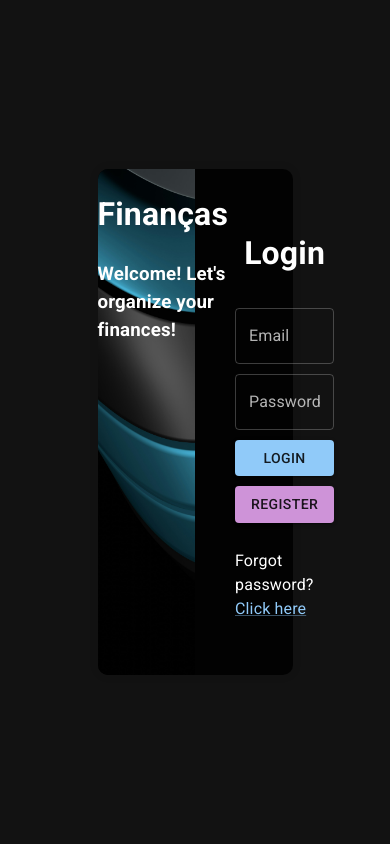
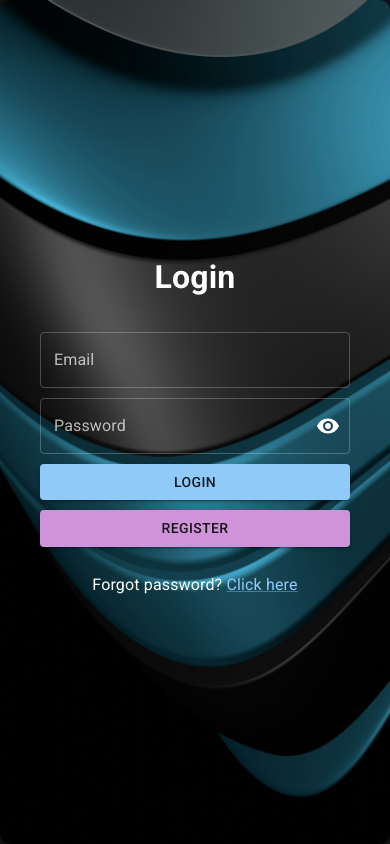
Before and after one commit to andrebot/financas, a React app: page /login in a window 390 px wide. Built offline with nearby package versions, Linux system fonts and the light colour scheme.

Commit message:
Adding responsiveness to login page. Making passwordField stylizable

```diff
--- a/src/client/components/form/passwordField.tsx
+++ b/src/client/components/form/passwordField.tsx
@@ -24,14 +24,18 @@ export default function PasswordField({
   label,
   value,
   onChange,
-  error,
-  helperText,
+  onKeyDown = () => {},
+  className,
+  error = false,
+  helperText = '',
 }: {
   label: string;
   value: string;
   onChange: (event: React.ChangeEvent<HTMLInputElement>) => void;
-  error: boolean;
-  helperText: string;
+  onKeyDown?: (event: React.KeyboardEvent<HTMLInputElement>) => void;
+  className?: string;
+  error?: boolean;
+  helperText?: string;
 }) {
   const [showPassword, setShowPassword] = useState(false);
 
@@ -44,9 +48,11 @@ export default function PasswordField({
 
   return (
     <TextField
+      className={className}
       type={showPassword ? 'text' : 'password'}
       value={value}
       onChange={onChange}
+      onKeyDown={onKeyDown}
       error={error}
       helperText={helperText}
       InputProps={{
--- a/src/client/i18n/en.tsx
+++ b/src/client/i18n/en.tsx
@@ -23,5 +23,6 @@ export default {
     duplicateUser: 'Email already registered',
     unknownError: 'Unexpected error occurred on the server. Please try again later.',
     reviewDataProvided: 'Please review the data provided.',
+    loginSuccess: 'Login successful!',
   },
 };
--- a/src/client/i18n/pt-br.tsx
+++ b/src/client/i18n/pt-br.tsx
@@ -23,5 +23,6 @@ export default {
     duplicateUser: 'Email já registrado',
     unknownError: 'Um erro inesperado ocorreu no servidor. Por favor, tente novamente mais tarde.',
     reviewDataProvided: 'Por favor, revise os dados fornecidos.',
+    loginSuccess: 'Login realizado com sucesso!',
   },
 };
--- a/src/client/pages/login/index.tsx
+++ b/src/client/pages/login/index.tsx
@@ -6,14 +6,15 @@ import { CircularProgress } from '@mui/material';
 import { useLoginMutation } from '../../features/login';
 import { useAuth } from '../../hooks/authContext';
 import {
+  LoginImageContainer,
+  LoginStyledWrapper,
+  LoginPasswordField,
+  LoginFormContainer,
+  LoginContainer,
+  LoginTextField,
   LoginMainDiv,
-  LoginContainer,
-  LoginStyledWrapper,
-  LoginImageContainer,
+  LoginButton,
   LoginImage,
-  LoginFormContainer,
-  LoginButton,
-  LoginTextField,
   ForgotLink,
 } from './styledComponents';
 import Money1 from '../../assets/monay1.png';
@@ -29,7 +30,7 @@ export default function Login(): React.JSX.Element {
   const [login, { isLoading }] = useLoginMutation();
   const [email, setEmail] = useState('');
   const [password, setPassword] = useState('');
-  const { user } = useAuth();
+  const { user, setUser, setAccessToken } = useAuth();
 
   /**
    * Redirects the user to the home page if they are already logged in.
@@ -65,6 +66,10 @@ export default function Login(): React.JSX.Element {
 
       if ('error' in response) {
         handleError(response.error);
+      } else {
+        setUser(response.data.user);
+        setAccessToken(response.data.accessToken);
+        enqueueSnackbar(t('loginSuccess'), { variant: 'success' });
       }
     } catch (error) {
       enqueueSnackbar(t('internalError'), { variant: 'error' });
@@ -84,6 +89,17 @@ export default function Login(): React.JSX.Element {
   function handleForgotPassword() {
     if (!isLoading) {
       navigate('/forgot-password');
+    }
+  }
+
+  /**
+   * Handles the enter key to login
+   *
+   * @param e - Keyboard event
+   */
+  function handleEnterKey(e: React.KeyboardEvent<HTMLDivElement>) {
+    if (e.key === 'Enter') {
+      handleLogin();
     }
   }
 
@@ -109,13 +125,13 @@ export default function Login(): React.JSX.Element {
             type="email"
             value={email}
             onChange={(e) => setEmail(e.target.value)}
+            onKeyDown={handleEnterKey}
           />
-          <LoginTextField
+          <LoginPasswordField
             label={t('password')}
-            variant="outlined"
-            type="password"
             value={password}
             onChange={(e) => setPassword(e.target.value)}
+            onKeyDown={handleEnterKey}
           />
           <LoginButton variant="contained" color="primary" disabled={isLoading} onClick={handleLogin}>
             {isLoading ? <CircularProgress size={20} color="inherit" /> : t('login')}
--- a/src/client/pages/login/styledComponents.tsx
+++ b/src/client/pages/login/styledComponents.tsx
@@ -2,6 +2,7 @@ import { styled } from '@mui/material/styles';
 import bgImage from '../../assets/loginSplash.jpg';
 import { StyleCompProp } from '../../types';
 import { Button, TextField, Link } from '@mui/material';
+import PasswordField from '../../components/form/passwordField';
 
 const LoginMainDiv = styled('div')(({ theme }: StyleCompProp) => ({
   display: 'flex',
@@ -20,6 +21,18 @@ const LoginContainer = styled('div')(({ theme }: StyleCompProp) => ({
   boxShadow: '0 0 10px 0 rgba(0, 0, 0, 0.1)',
   width: '50%',
   height: '60%',
+  [theme.breakpoints.between('xs', 'md')]: {
+    width: '100%',
+    height: '100%',
+  },
+  [theme.breakpoints.between('md', 'lg')]: {
+    width: '80%',
+    height: '80%',
+  },
+  [theme.breakpoints.down('sm')]: {
+    backgroundImage: `url(${bgImage})`,
+    backgroundSize: 'cover',
+  },
 }));
 
 const LoginStyledWrapper = styled('div')(({ theme }: StyleCompProp) => ({
@@ -31,9 +44,12 @@ const LoginStyledWrapper = styled('div')(({ theme }: StyleCompProp) => ({
   borderBottomLeftRadius: '10px',
   display: 'grid',
   gridTemplateColumns: '2fr 3fr',
+  [theme.breakpoints.down('sm')]: {
+    display: 'none',
+  },
 }));
 
-const LoginImageContainer = styled('div')(({ theme }: StyleCompProp) => ({
+const LoginImageContainer = styled('div')(() => ({
   display: 'flex',
   flexDirection: 'column',
   alignItems: 'center',
@@ -46,9 +62,16 @@ const LoginImage = styled('img')(({ theme }: StyleCompProp) => ({
   height: '30%',
   flexGrow: 0,
   borderRadius: '10px',
+  [theme.breakpoints.down('sm')]: {
+    display: 'none',
+  },
+  [theme.breakpoints.up('lg')]: {
+    width: '115px',
+    height: '110px',
+  },
 }));
 
-const LoginFormContainer = styled('div')(({ theme }: StyleCompProp) => ({
+const LoginFormContainer = styled('div')(() => ({
   display: 'flex',
   flexDirection: 'column',
   alignItems: 'center',
@@ -58,26 +81,31 @@ const LoginFormContainer = styled('div')(({ theme }: StyleCompProp) => ({
   padding: '40px',
 }))
 
-const LoginButton = styled(Button)(({ theme }: StyleCompProp) => ({
+const LoginButton = styled(Button)(() => ({
   width: '100%',
 }));
 
-const LoginTextField = styled(TextField)(({ theme }: StyleCompProp) => ({
+const LoginTextField = styled(TextField)(() => ({
   width: '100%',
 }));
 
-const ForgotLink = styled(Link)(({ theme }: StyleCompProp) => ({
+const LoginPasswordField = styled(PasswordField)(() => ({
+  width: '100%',
+}));
+
+const ForgotLink = styled(Link)(() => ({
   cursor: 'pointer',
 }));
 
 export {
+  LoginImageContainer,
+  LoginStyledWrapper,
+  LoginPasswordField,
+  LoginFormContainer,
+  LoginContainer,
+  LoginTextField,
   LoginMainDiv,
-  LoginContainer,
-  LoginStyledWrapper,
-  LoginImageContainer,
+  LoginButton,
   LoginImage,
-  LoginFormContainer,
-  LoginButton,
-  LoginTextField,
   ForgotLink,
 };
--- a/src/client/pages/register/index.tsx
+++ b/src/client/pages/register/index.tsx
@@ -82,9 +82,6 @@ export default function Register(): React.JSX.Element {
       setUser({ email, firstName, lastName, role, id });
       setAccessToken(accessToken);
       enqueueSnackbar(t('registerSuccess'), { variant: 'success' });
-      setTimeout(() => {
-        navigate('/');
-      }, 2000);
     } else if ('error' in response) {
       handleError(response.error);
     } else {
```
